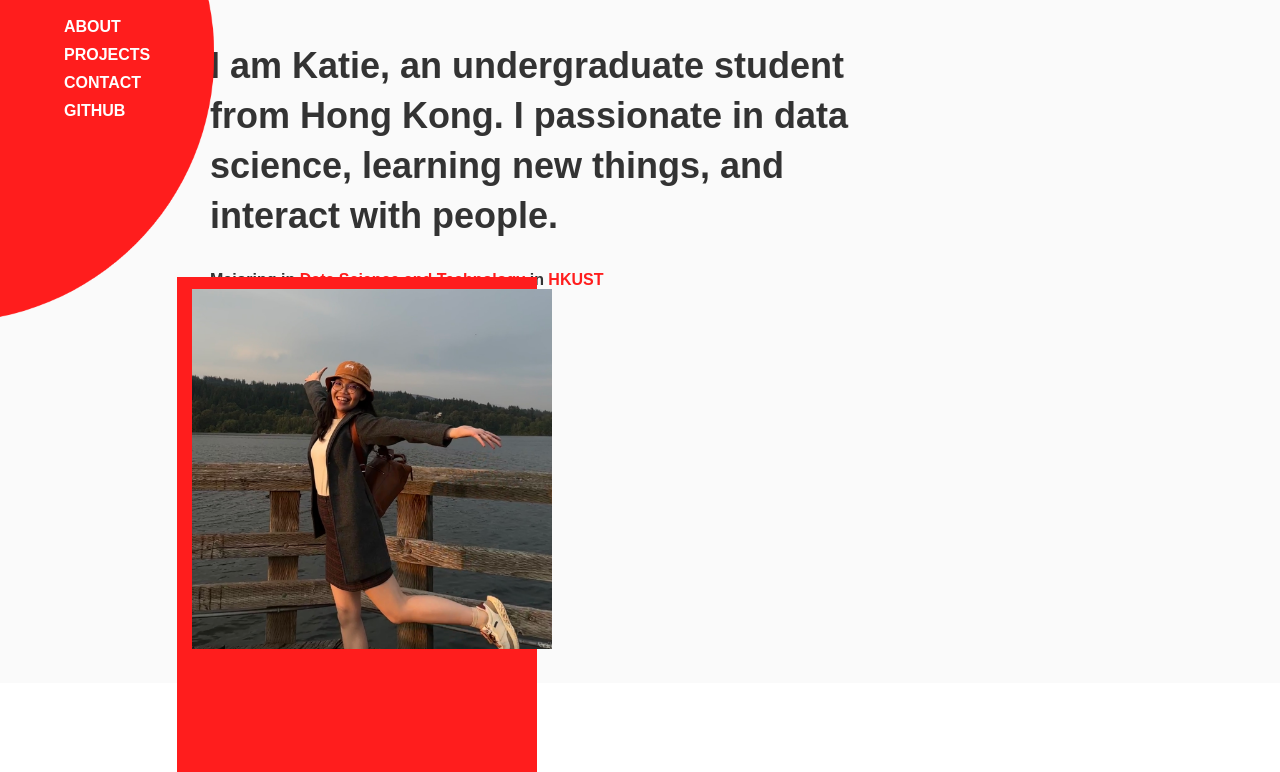
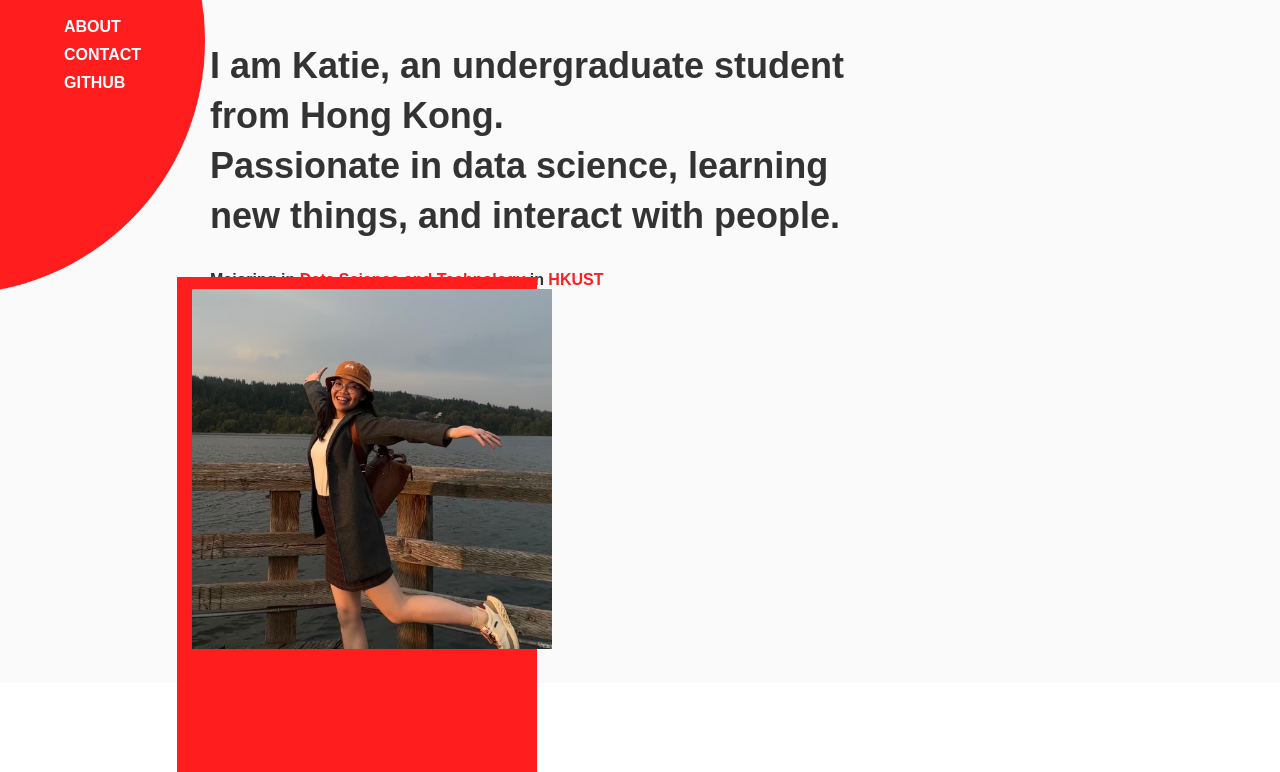
Before and after one commit to katiecsc/learning, a plain HTML site: page index.html in a window 1280 px wide. Shown: the part 117-889 px from the top of the page. Drawn offline with Linux system fonts and the light colour scheme.

Commit message:
Update index.html

```diff
--- a/index.html
+++ b/index.html
@@ -10,16 +10,16 @@
             <nav>
                 <img src="images/logo.png" class="logo">
                 <ul>
-                    <li><a href="#">ABOUT</a></li>
-                    <li><a href="#">PROJECTS</a></li>
-                    <li><a href="#">CONTACT</a></li>
-                    <li><a href="#">GITHUB</a></li>
+                    <li><a href="about.html">ABOUT</a></li>
+                    <li><a href="contact.html">CONTACT</a></li>
+                    <li><a href="https://github.com/katiecsc">GITHUB</a></li>
                 </ul>
             </nav>
-            <a href="#" class="contact-btn">CONTACT ME<img src="images/contact.png"></a>
+            <a href="contact.html" class="contact-btn">CONTACT ME<img src="images/contact.png"></a>
             <div class="row">
                 <div class="col-1">
-                    <h1>I am Katie, an undergraduate student from Hong Kong. I passionate in data science, learning new things, and interact with people. <h1>
+                    <h1>I am Katie, an undergraduate student from Hong Kong.
+                        <br>Passionate in data science, learning new things, and interact with people. <h1>
                     <h4>Majoring in <span> Data Science and Technology</span> in <span>HKUST</span></h4>
                 </div>
                 <div class="col-2">
```
